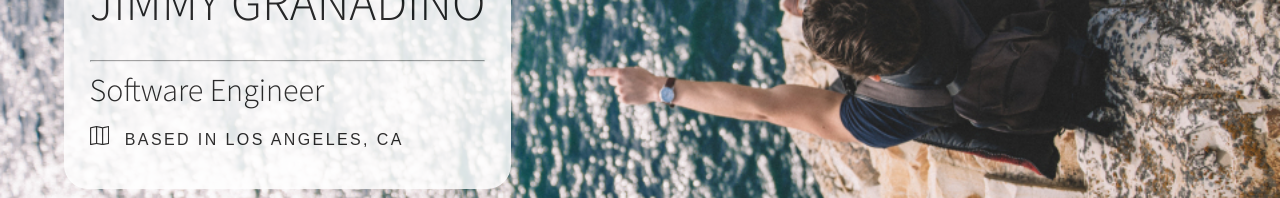
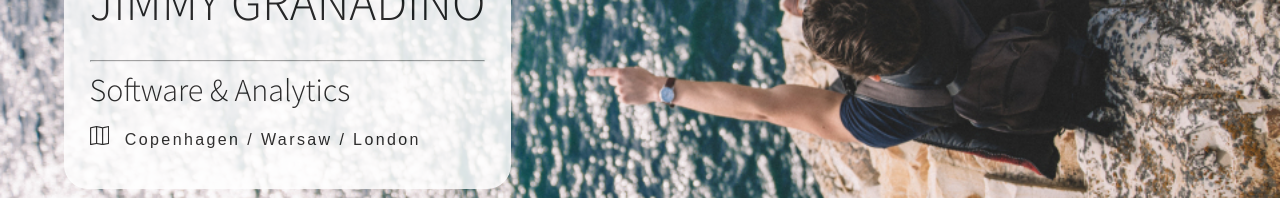
Before and after one commit to jimmygranadino/portfolio-react, a React (Create React App) app: page / in a window 1280 px wide. Shown: the part 301-499 px from the top of the page. Built offline with nearby package versions, Linux system fonts and the light colour scheme; a web font is replaced by a local one.

Commit message:
jan 2024 update

```diff
--- a/src/components/Header.jsx
+++ b/src/components/Header.jsx
@@ -7,13 +7,13 @@ const Header = () => {
             <div className="landing-card night dark-mode light-mode">
                 <p className="fullname night dark-mode light-mode">JIMMY GRANADINO</p>
                 <hr />
-                <p className="role night dark-mode light-mode">Software Engineer</p>
+                <p className="role night dark-mode light-mode">Software & Analytics</p>
 
                 <p className="location-text night dark-mode light-mode">
                     <svg width="1.2em" height="1.2em" viewBox="0 0 16 16" className="map-icon" fill="currentColor" xmlns="http://www.w3.org/2000/svg">
                         <path fillRule="evenodd" d="M15.817.113A.5.5 0 0 1 16 .5v14a.5.5 0 0 1-.402.49l-5 1a.502.502 0 0 1-.196 0L5.5 15.01l-4.902.98A.5.5 0 0 1 0 15.5v-14a.5.5 0 0 1 .402-.49l5-1a.5.5 0 0 1 .196 0L10.5.99l4.902-.98a.5.5 0 0 1 .415.103zM10 1.91l-4-.8v12.98l4 .8V1.91zm1 12.98l4-.8V1.11l-4 .8v12.98zm-6-.8V1.11l-4 .8v12.98l4-.8z"/>
                     </svg>
-                    BASED IN LOS ANGELES, CA
+                    Copenhagen / Warsaw / London
                 </p>
             </div>
         </section>
```
